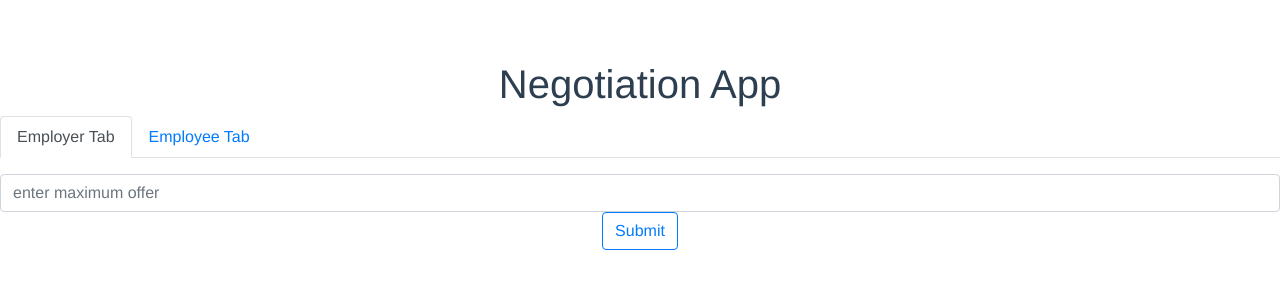
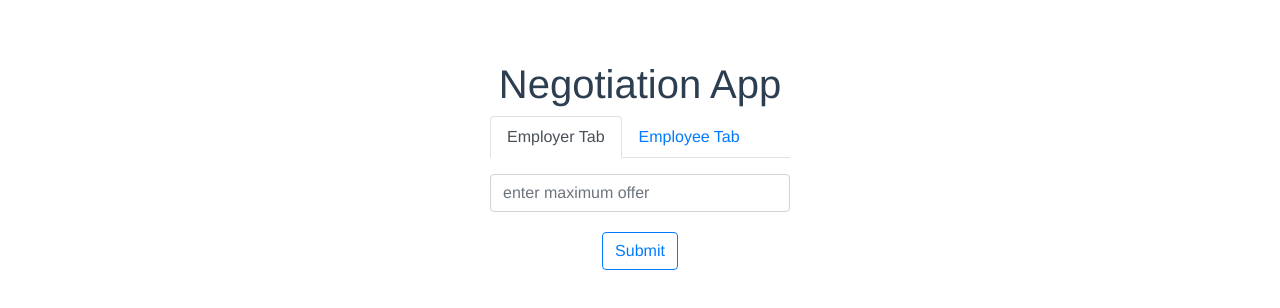
Before and after one commit to gsayas/negotiation, a Vue app: page / in a window 1280 px wide. Shown: the top 308 px of the page. Built offline with nearby package versions, Linux system fonts and the light colour scheme; no server answers.

Commit message:
styles: add some styling

```diff
--- a/src/App.vue
+++ b/src/App.vue
@@ -23,5 +23,7 @@ export default {
   text-align: center;
   color: #2c3e50;
   margin-top: 60px;
+  display: flex;
+  justify-content: center;
 }
 </style>
--- a/src/components/AmountSetter.vue
+++ b/src/components/AmountSetter.vue
@@ -31,3 +31,9 @@
     },
   }
 </script>
+
+<style scoped>
+	button {
+		margin-top: 20px;
+	}
+</style>
--- a/src/components/Negotiation.vue
+++ b/src/components/Negotiation.vue
@@ -66,7 +66,6 @@ export default {
 }
 </script>
 
-<!-- Add "scoped" attribute to limit CSS to this component only -->
 <style scoped>
 h3 {
   margin: 40px 0 0;
@@ -82,4 +81,9 @@ li {
 a {
   color: #42b983;
 }
+.main {
+  width: 300px;
+  display: flex;
+  flex-direction: column
+}
 </style>
```
Also changed, not shown: 1 other file (tests, documents, lock files or other folders).
